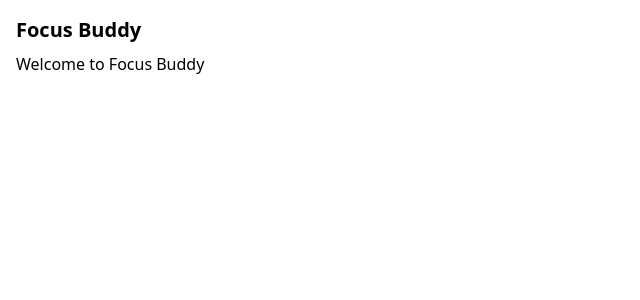
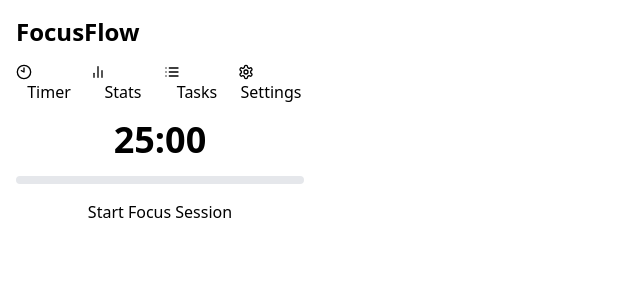
Before and after one commit to chrsnikhil/SharpBot, a React (Vite) app: page / in a window 1280 px wide. Shown: the top 300 px of the page, without its empty margins (0-640 px from the left). Built offline with nearby package versions, Linux system fonts and the light colour scheme.

Commit message:
Initial commit

```diff
--- a/package.json
+++ b/package.json
@@ -11,6 +11,7 @@
   },
   "dependencies": {
     "@tailwindcss/vite": "^4.0.3",
+    "lucide": "^0.474.0",
     "react": "^18.3.1",
     "react-dom": "^18.3.1",
     "tailwindcss": "^4.0.3"
--- a/src/App.tsx
+++ b/src/App.tsx
@@ -1,9 +1,8 @@
+import Popup from "./components/popup";
+
 function App() {
   return (
-    <div className="p-4">
-      <h1 className="text-xl font-bold">Focus Buddy</h1>
-      <p className="mt-2">Welcome to Focus Buddy</p>
-    </div>
+    <Popup/>
   );
 }
 
--- /dev/null
+++ b/src/components/index.tsx
@@ -0,0 +1,13 @@
+import React from "react"
+import ReactDOM from "react-dom/client"
+import Popup from "./popup"
+
+const root = document.createElement("div")
+root.className = "container"
+document.body.appendChild(root)
+const rootElement = ReactDOM.createRoot(root)
+rootElement.render(
+  <React.StrictMode>
+    <Popup />
+  </React.StrictMode>,
+)
--- /dev/null
+++ b/src/components/popup.tsx
@@ -0,0 +1,94 @@
+import { useState, useEffect } from "react"
+import { Button } from "./ui/button"
+import { Progress } from "./ui/progress"
+import { Switch } from "./ui/switch"
+import { Clock10, BarChart2, List, Settings } from "lucide-react"
+
+export default function Popup() {
+  const [activeTab, setActiveTab] = useState("timer")
+  const [timerRunning, setTimerRunning] = useState(false)
+  const [timeRemaining, setTimeRemaining] = useState(25 * 60) // 25 minutes in seconds
+
+  useEffect(() => {
+    let interval: NodeJS.Timeout
+    if (timerRunning && timeRemaining > 0) {
+      interval = setInterval(() => {
+        setTimeRemaining((prevTime) => prevTime - 1)
+      }, 1000)
+    }
+    return () => clearInterval(interval)
+  }, [timerRunning, timeRemaining])
+
+  const formatTime = (seconds: number) => {
+    const minutes = Math.floor(seconds / 60)
+    const remainingSeconds = seconds % 60
+    return `${minutes.toString().padStart(2, "0")}:${remainingSeconds.toString().padStart(2, "0")}`
+  }
+
+  return (
+    <div className="w-80 p-4 bg-background text-foreground">
+      <h1 className="text-2xl font-bold mb-4">FocusFlow</h1>
+      <div className="flex space-x-2 mb-4">
+        <Button
+          variant={activeTab === "timer" ? "default" : "ghost"}
+          onClick={() => setActiveTab("timer")}
+          className="flex-1"
+        >
+          <Clock10 className="w-4 h-4 mr-2" />
+          Timer
+        </Button>
+        <Button
+          variant={activeTab === "stats" ? "default" : "ghost"}
+          onClick={() => setActiveTab("stats")}
+          className="flex-1"
+        >
+          <BarChart2 className="w-4 h-4 mr-2" />
+          Stats
+        </Button>
+        <Button
+          variant={activeTab === "tasks" ? "default" : "ghost"}
+          onClick={() => setActiveTab("tasks")}
+          className="flex-1"
+        >
+          <List className="w-4 h-4 mr-2" />
+          Tasks
+        </Button>
+        <Button
+          variant={activeTab === "settings" ? "default" : "ghost"}
+          onClick={() => setActiveTab("settings")}
+          className="flex-1"
+        >
+          <Settings className="w-4 h-4 mr-2" />
+          Settings
+        </Button>
+      </div>
+
+      {activeTab === "timer" && (
+        <div className="text-center">
+          <div className="text-4xl font-bold mb-4">{formatTime(timeRemaining)}</div>
+          <Progress value={(1 - timeRemaining / (25 * 60)) * 100} className="mb-4" />
+          <Button onClick={() => setTimerRunning(!timerRunning)} className="w-full">
+            {timerRunning ? "Pause" : "Start"} Focus Session
+          </Button>
+        </div>
+      )}
+
+      {activeTab === "settings" && (
+        <div className="space-y-4">
+          <div className="flex items-center justify-between">
+            <span>Block distracting sites</span>
+            <Switch />
+          </div>
+          <div className="flex items-center justify-between">
+            <span>Dark mode</span>
+            <Switch />
+          </div>
+          <div className="flex items-center justify-between">
+            <span>Notifications</span>
+            <Switch />
+          </div>
+        </div>
+      )}
+    </div>
+  )
+}
--- /dev/null
+++ b/src/components/ui/button.tsx
@@ -0,0 +1,11 @@
+import * as React from "react"
+
+export interface ButtonProps extends React.ButtonHTMLAttributes<HTMLButtonElement> {
+  variant?: "default" | "ghost"
+}
+
+export const Button = React.forwardRef<HTMLButtonElement, ButtonProps>(({ className, variant, ...props }, ref) => {
+  return <button className={className} ref={ref} {...props} />
+})
+
+Button.displayName = "Button"
--- /dev/null
+++ b/src/components/ui/progress.tsx
@@ -0,0 +1,13 @@
+import * as React from "react"
+
+export interface ProgressProps extends React.HTMLAttributes<HTMLDivElement> {
+  value: number
+}
+
+export const Progress = React.forwardRef<HTMLDivElement, ProgressProps>(({ className, value, ...props }, ref) => (
+  <div ref={ref} className={`h-2 w-full bg-gray-200 rounded-full ${className}`} {...props}>
+    <div className="h-full bg-blue-500 rounded-full" style={{ width: `${value}%` }} />
+  </div>
+))
+
+Progress.displayName = "Progress"
--- /dev/null
+++ b/src/components/ui/switch.tsx
@@ -0,0 +1,12 @@
+import * as React from "react"
+
+export interface SwitchProps extends React.InputHTMLAttributes<HTMLInputElement> {}
+
+export const Switch = React.forwardRef<HTMLInputElement, SwitchProps>((props, ref) => (
+  <label className="relative inline-flex items-center cursor-pointer">
+    <input type="checkbox" className="sr-only peer" ref={ref} {...props} />
+    <div className="w-11 h-6 bg-gray-200 peer-focus:outline-none peer-focus:ring-4 peer-focus:ring-blue-300 dark:peer-focus:ring-blue-800 rounded-full peer dark:bg-gray-700 peer-checked:after:translate-x-full peer-checked:after:border-white after:content-[''] after:absolute after:top-[2px] after:left-[2px] after:bg-white after:border-gray-300 after:border after:rounded-full after:h-5 after:w-5 after:transition-all dark:border-gray-600 peer-checked:bg-blue-600"></div>
+  </label>
+))
+
+Switch.displayName = "Switch"
```
Also changed, not shown: 1 other file (tests, documents, lock files or other folders).
